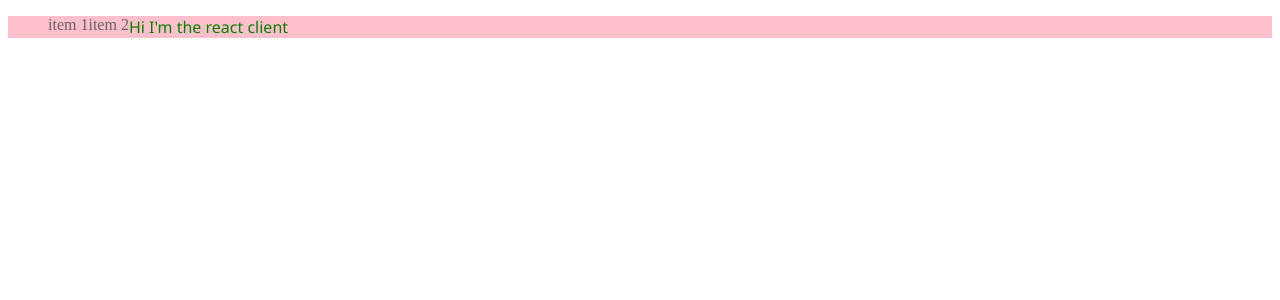
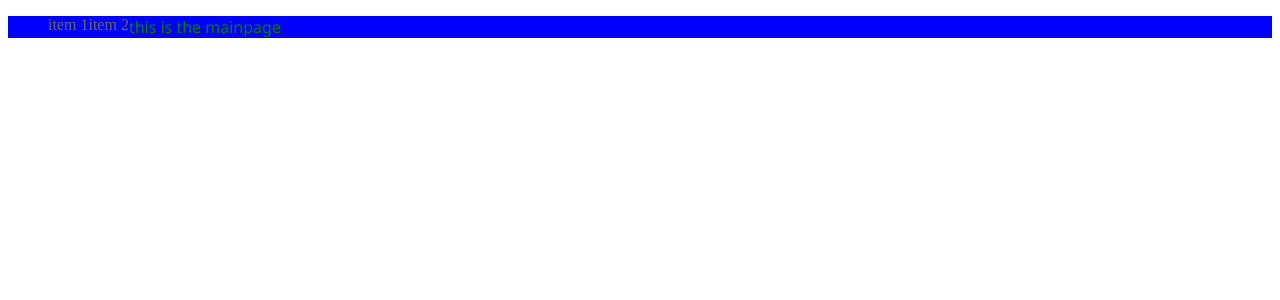
Before and after one commit to JFulweber/buddesystem, a React app: page / in a window 1280 px wide. Shown: the top 300 px of the page. Built offline with nearby package versions, Linux system fonts and the light colour scheme; the HTML template or start-up script is replaced by a standard one.

Commit message:
weird css for comparison to master

```diff
--- a/src/app/components/App.jsx
+++ b/src/app/components/App.jsx
@@ -1,11 +1,12 @@
 import React from 'react';
 import MasterLayout from '../layouts/MasterLayout/MasterLayout.jsx';
+import MainPage from '../pages/MainPage.jsx'
 
 export default class App extends React.Component {
     render() {
         return (
             <MasterLayout>
-                <p> Hi I'm the react client </p>
+                <MainPage/>
             </MasterLayout>
         )
     }
--- /dev/null
+++ b/src/app/pages/MainPage.jsx
@@ -0,0 +1,13 @@
+import React from 'react';
+import styles from './mainpage.scss';
+
+export default class MainPage extends React.Component{
+    render(){
+        console.log(styles);
+        return(
+            <div className={styles.page}>
+                <p> this is the mainpage </p>
+            </div>
+        )
+    }
+}
--- /dev/null
+++ b/src/app/pages/mainpage.scss
@@ -0,0 +1,11 @@
+.page{
+    background-color: blue;
+    div{
+        background-color: gray;
+        font-family: 'Gill Sans';
+        color: cornsilk;
+        ::hover{
+            background-color: rgb(79, 79, 79)
+        }
+    }
+}
```
